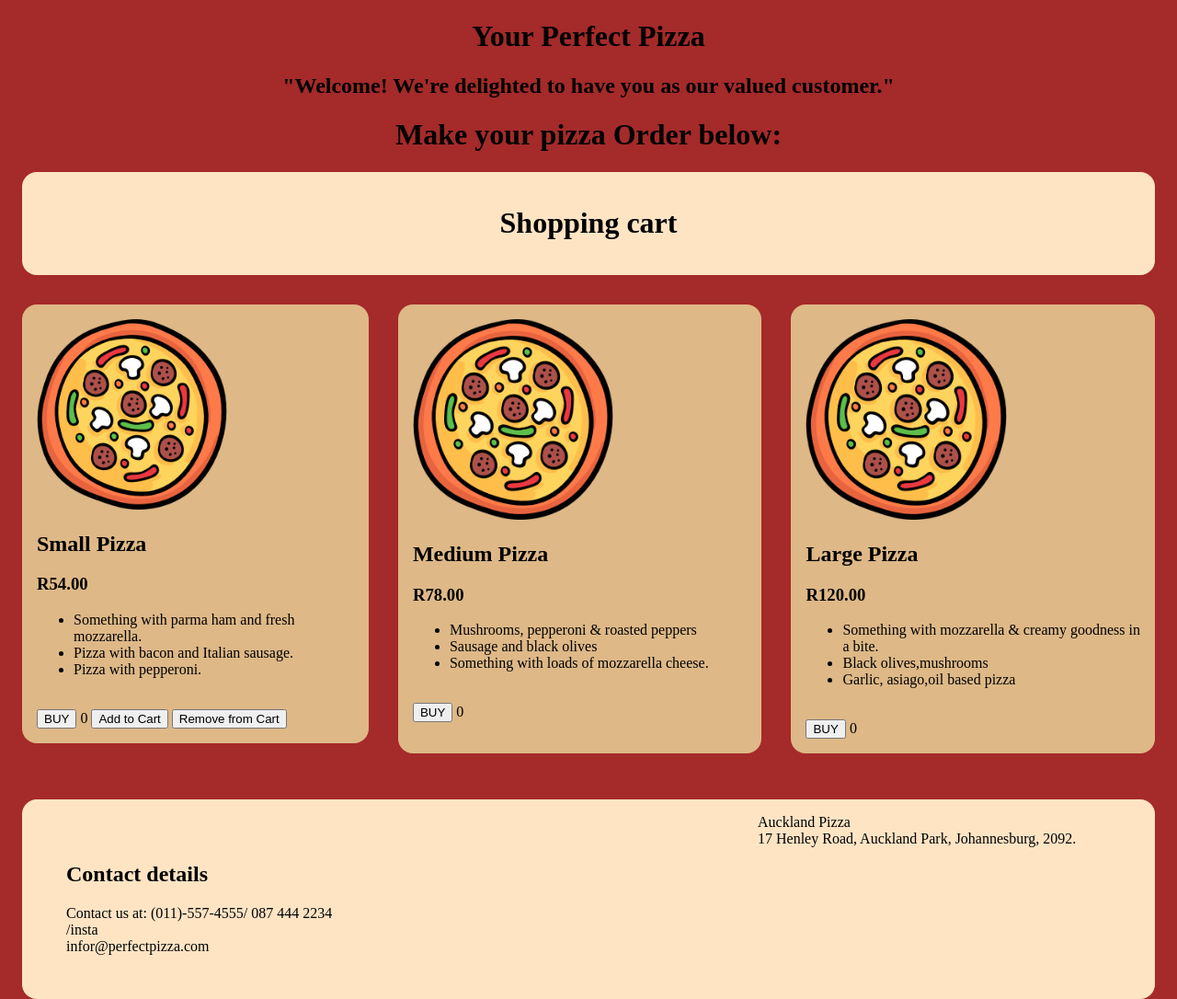
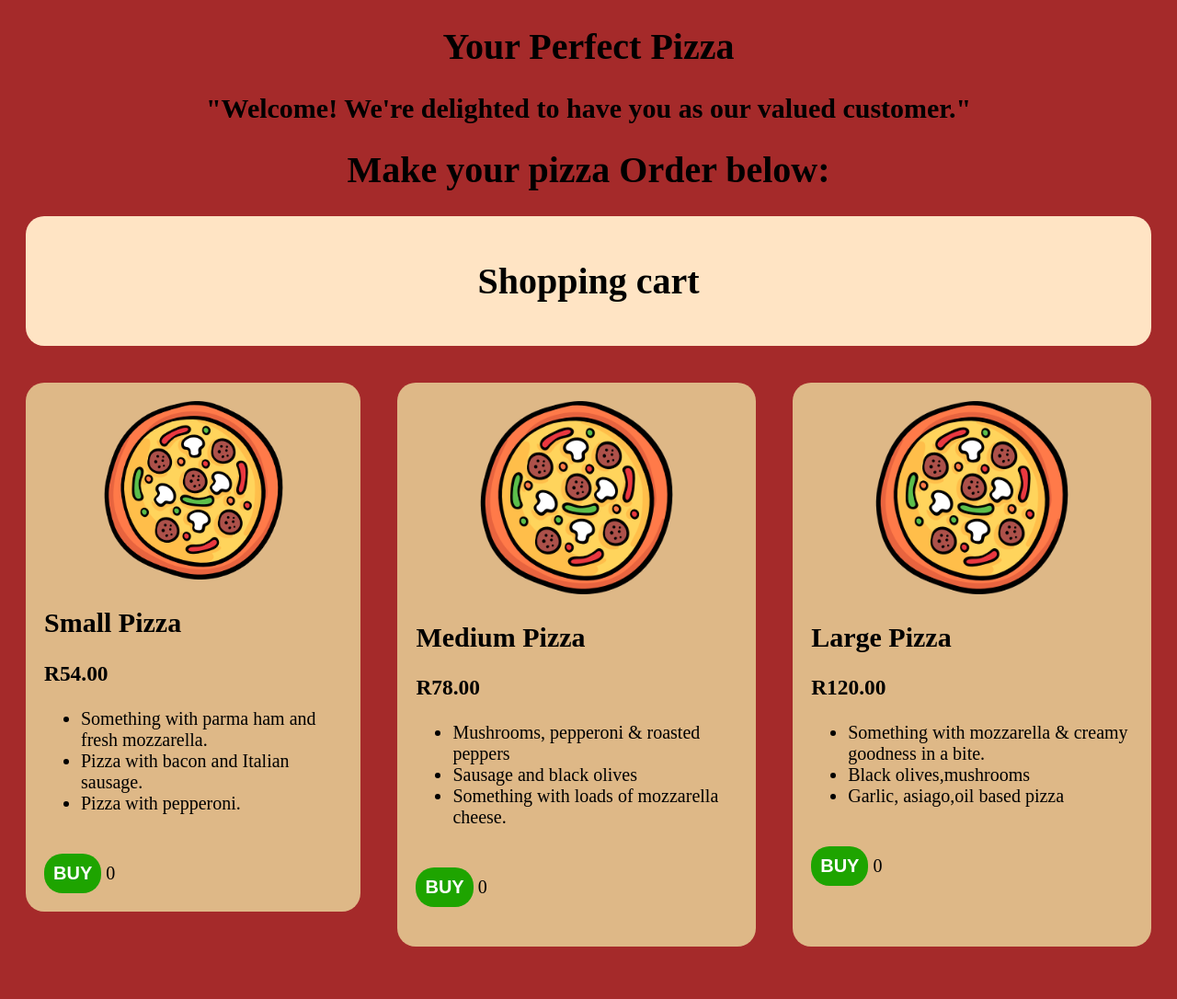
Before and after one commit to Nkosingiphile08/pizza-cart, a plain HTML site: page index.html in a window 1280 px wide. Shown: the top 1086 px of the page at 92% size. Drawn offline with nearby package versions, Linux system fonts and the light colour scheme.

Commit message:
initial commit

```diff
--- a/index.html
+++ b/index.html
@@ -20,7 +20,7 @@
             <h2>"Welcome! We're delighted to have you as our valued customer."</h2>
             <h1>Make your pizza Order below:</h1>
         </div>
-
+<div id="box"></div>
         <div class="Shopping_cart">
             <div class="Shopping cart">
                 <h1>Shopping cart</h1>
@@ -70,7 +70,7 @@
                     </template>
 
                     <span><b>Grand total: R</b><span class="Shopping_cart"
-                            x-text="((small * 54.00) + (medium * 78.00) + (large * 120.00)).toFixed(2)"></span></span>
+                            x-text="((small * 54.00) + (medium * 78.00) + (large * 120.00)).toFixed(2)"></span>
 
                         <template x-if="!checkout">
                             <button class="Shopping_cart" @click="checkout = true">Checkout</button>
@@ -80,7 +80,7 @@
                             <label>Amount received from customer: R<input type="number" min="0" step="0.01"
                                     x-model="paid" /></label>
                         </template>
-
+                        <div>
                             <template x-if="paid == total && checkout">
                                 <div style="color: rgb(19, 208, 25)">Thank you-Enjoy your pizzas!</div>
                                 <button class="Mdesign AW Bdesign"
@@ -88,17 +88,20 @@
                                     Complete Order
                                 </button>
                             </template>
+                            <template x-if="(parseInt(paid) < total && paid != total && checkout)">
+                                <div x-data="{ showError: true }" x-show="showError" x-init="setTimeout(() => { showError = false; }, 5000)" style="border: 1px solid rgb(204, 3, 3); color: #e70909;">
+                                  <h2><b>Sorry-insufficient funds..</b></h2>
+                                  <button class="Shopping_cart" @click="showError = false"></button>
+                                </div>
+                              </template>
 
-                    <template x-if="(parseInt(paid) < total && paid != total && checkout)">
-                        <div style="border: 1px solid rgb(204, 3, 3); color: #e70909;">
-                            <h2><b>Sorry-insufficient funds..</b></h2>
-                            <button class="Shopping_cart"
-                                @click="small=0; medium=0; large=0; checkout=false; hideErrorMessage()"></button>
                         </div>
+
                         <button class="Shopping_cart"
                             @click="small = 0; medium = 0; large = 0; checkout = false; paid = '';">
                             Exit Cart
                         </button>
+
                         </template>
 
                         <template x-if="parseInt(paid) > total && checkout">
@@ -120,7 +123,8 @@
 
             <div class="pizzas" style="text-align: center;">
                 <div class="pizza small_pizza">
-                    <img src="pizza (2).png" width="60%">
+                    <center><img src="pizza (2).png" width="60%"></center>
+
                     <h2>Small Pizza</h2>
                     <h3>R54.00</h3>
                     <ul>
@@ -130,21 +134,18 @@
                     </ul>
                     <br>
                     <div x-data="{ count: 0 }">
-                        <button class="Mdesign W Bdesign" @click="count++; small++">BUY</button>
+                        <button class="Mdesign W Bdesign" @click="count++; small++;document.getElementById('box').scrollIntoView()">BUY</button>
                         <span x-text="count"></span>
-                        <button @click="itemCount++">Add to Cart</button>
-                        <button @click="itemCount--">Remove from Cart</button>
+
                     </div>
                 </div>
-
-                <!-- Add more pizza items as needed -->
 
             </div>
 
             <br>
 
             <div class="pizza medium_pizza">
-                <img src="pizza (2).png" width="60%">
+                <center><img src="pizza (2).png" width="60%"></center>
                 <h2>Medium Pizza</h2>
                 <h3>R78.00</h3>
                 <ul>
@@ -155,14 +156,15 @@
                 <div>
                     <br>
                     <div x-data="{ count: 0 }">
-                        <button class="Mdesign W Bdesign" @click="count++; medium++">BUY</button>
+                        <button class="Mdesign W Bdesign" @click="count++; medium++;document.getElementById('box').scrollIntoView()">BUY</button>
                         <span x-text="count"></span>
                     </div>
                 </div>
                 <br>
             </div>
             <div class="pizza large_pizza">
-                <img src="pizza (2).png" width="60%">
+                <center><img src="pizza (2).png" width="60%"></center>
+
                 <h2>Large Pizza</h2>
                 <h3>R120.00</h3>
                 <ul>
@@ -172,7 +174,7 @@
                 </ul>
                 <br>
                 <div x-data="{ count: 0 }">
-                    <button class="Mdesign W Bdesign" @click="count++; large++">BUY</button>
+                    <button class="Mdesign W Bdesign" @click="count++; large++;document.getElementById('box').scrollIntoView()">BUY</button>
                     <span x-text="count"></span>
                 </div>
             </div>
@@ -204,10 +206,6 @@
             </div>
         </div>
     </div>
-
-
-
-    </div>
 </body>
 
 <script src="https://cdn.jsdelivr.net/npm/alpinejs@3.12.1/dist/cdn.min.js"></script>
--- a/style.css
+++ b/style.css
@@ -7,6 +7,21 @@
     display: inline-block;
     width: 100;
 
+}
+body{
+    font-size: 20px;
+}
+button{
+    font-size: 20px;
+    background-color: rgb(30, 164, 0);
+    color: white;
+    border:none;
+    border-radius: 1em;
+    font-weight: bold;
+    padding: .5em;
+}
+ul li{
+    font-size: 20px;
 }
 
  .Your_Perfect_Pizza {
```
Lines whose indentation alone changed are shown as unchanged.
